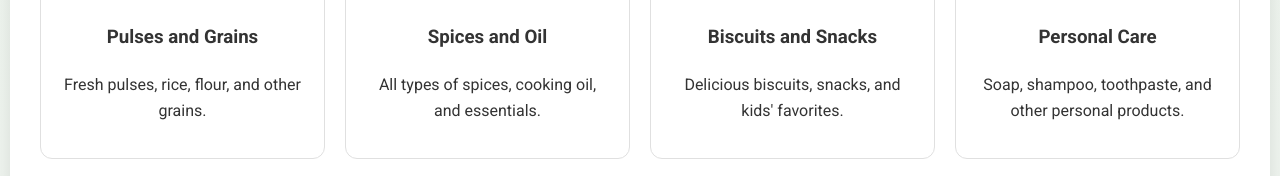
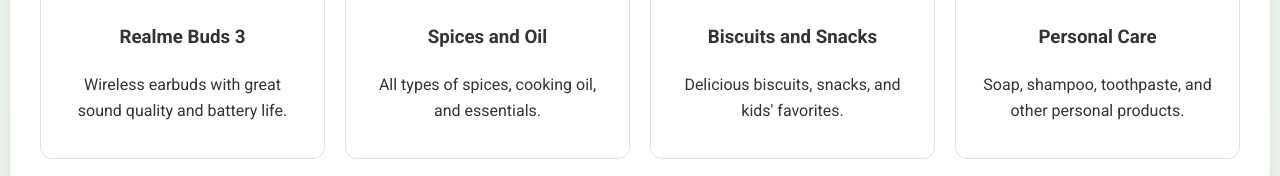
Before and after one commit to Shivaniashu/Ashudiwakar, a plain HTML site: page index.html in a window 1280 px wide. Shown: the part 1616-1792 px from the top of the page. Drawn offline with Linux system fonts and the light colour scheme.

Commit message:
index.html

```diff
--- a/index.html
+++ b/index.html
@@ -147,9 +147,9 @@
         <h2>Our Products</h2>
         <div class="products">
             <div class="product">
-                <img src="https://source.unsplash.com/300x200/?lentils" alt="Pulses">
-                <h3>Pulses and Grains</h3>
-                <p>Fresh pulses, rice, flour, and other grains.</p>
+                <img src="https://download.mediafire.com/khym8anzsui5xfs/48590fa7-626f-4310-bb73-0c74fd6f4d60.jpg" alt="Realme Buds 3">
+                <h3>Realme Buds 3</h3>
+                <p>Wireless earbuds with great sound quality and battery life.</p>
             </div>
             <div class="product">
                 <img src="https://source.unsplash.com/300x200/?spices" alt="Spices">
```
